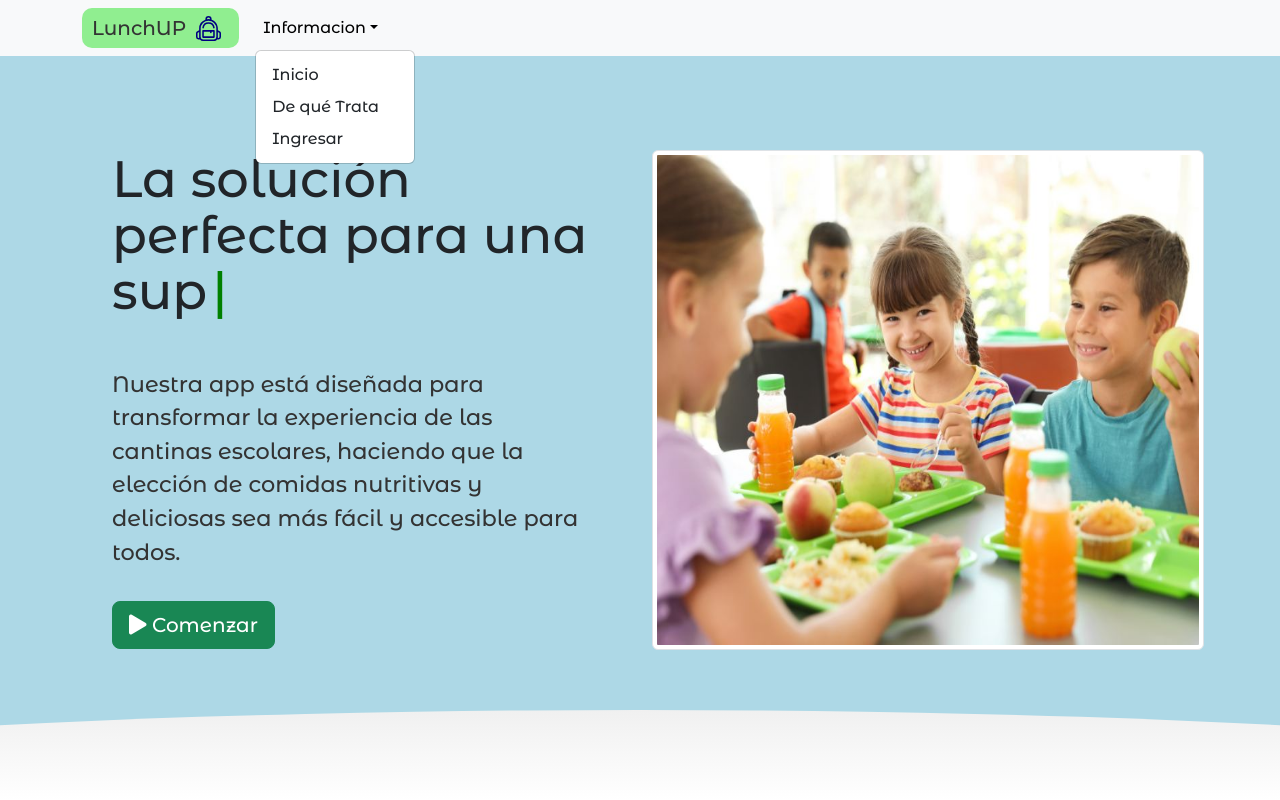
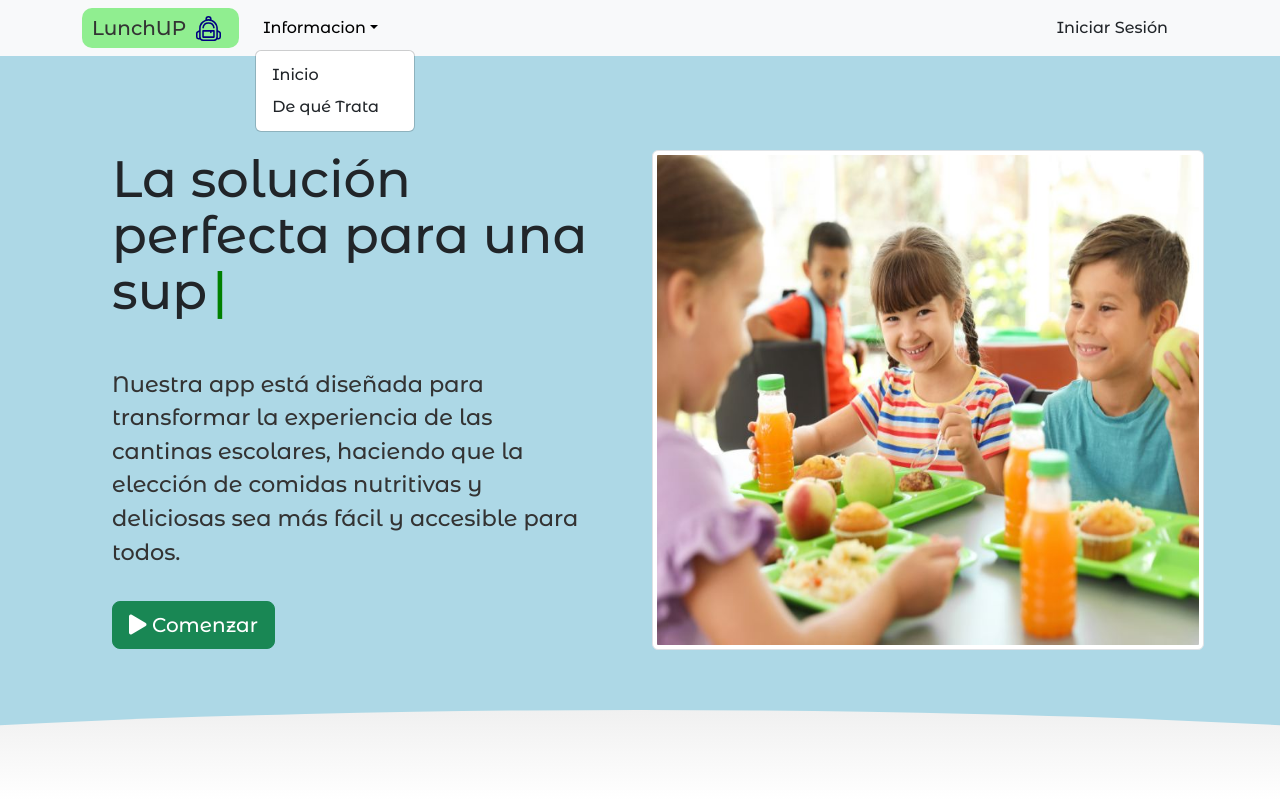
Before and after one commit to LaunchUP-INC/LunchUP-FRONT, a React (Vite) app: page / in a window 1280 px wide. Both pictures are taken after a click on the button "Informacion". Shown: the top 800 px of the page. Built offline with nearby package versions, Linux system fonts and the light colour scheme; no server answers.

Commit message:
Se agrega funcionalidad para que en la landinPage aparezca iniciar sesion/mi perfil, dependiendo si el usuario esta loggueado o no. Se intehra la funcionalidad para que tambien aparezca en un dropdown en pantalllas mas pequeñas

```diff
--- a/src/components/LandingHeader/LandingHeader.jsx
+++ b/src/components/LandingHeader/LandingHeader.jsx
@@ -1,11 +1,34 @@
 import React, { useState, useEffect } from "react";
+import { useNavigate, useLocation } from "react-router-dom";
 import { Link } from "react-scroll";
+import { useAuth0 } from "@auth0/auth0-react";
+import { useSelector } from "react-redux";
 import BagIcon from "../Icons/BagIcon";
 import { Navbar, Nav, NavDropdown, Container } from "react-bootstrap";
 import styles from "./LandingHeader.module.css";
 
 const LandingHeader = () => {
   const [scrolled, setScrolled] = useState(false);
+
+  const navigate = useNavigate();
+  const location = useLocation();
+  const user = useSelector((state) => state.user);
+  const pathToHideNav = ["/", "/login", "/signup", "/admin", "/banned"];
+  const shouldHideNav = pathToHideNav.includes(location.pathname);
+  const { isAuthenticated } = useAuth0();
+  const [isLoged, setIsLoged] = useState(false);
+
+  console.log(isLoged);
+
+  useEffect(() => {
+    if (!isAuthenticated) {
+      if (user) {
+        setIsLoged(true);
+      } else {
+        setIsLoged(false);
+      }
+    }
+  }, [isAuthenticated, user]);
 
   const handleScroll = () => {
     const offset = window.scrollY;
@@ -37,8 +60,13 @@ const LandingHeader = () => {
         </Navbar.Brand>
         <Navbar.Toggle aria-controls="basic-navbar-nav" />
         <Navbar.Collapse id="basic-navbar-nav">
-          <Nav className="me-auto" >
-            <NavDropdown className={styles.dropDown} title="Informacion" id="collapsible-nav-dropdown" >
+          <Nav className="me-auto">
+            <div className="d-none d-lg-block">
+              <NavDropdown
+                className={`${styles.dropDown}`}
+                title="Informacion"
+                id="collapsible-nav-dropdown"
+              >
                 <NavDropdown.Item
                   as={Link}
                   to="about"
@@ -49,16 +77,49 @@ const LandingHeader = () => {
                 </NavDropdown.Item>
                 <NavDropdown.Item
                   as={Link}
-                to="about"
-                href="#"
+                  to="howItWorks"
                   smooth={true}
                   duration={500}
                 >
                   De qué Trata
                 </NavDropdown.Item>
-              <NavDropdown.Item href="/login">Ingresar</NavDropdown.Item>
               </NavDropdown>
+            </div>
+            <div className="d-lg-none">
+              <Nav.Link as={Link} to="about" smooth={true} duration={500}>
+                Inicio
+              </Nav.Link>
+              <Nav.Link as={Link} to="howItWorks"  smooth={true} duration={500}>
+                De qué Trata
+              </Nav.Link>
+              {isAuthenticated || isLoged ? (
+                <Nav.Link onClick={() => navigate("/profile")}>
+                  Mi Perfil
+                </Nav.Link>
+              ) : (
+                <Nav.Link onClick={() => navigate("/login")}>
+                  Iniciar Sesión
+                </Nav.Link>
+              )}
+            </div>
           </Nav>
+          <div className="d-none d-lg-block">
+            {isAuthenticated || isLoged ? (
+              <Nav.Link
+                onClick={() => navigate("/profile")}
+                className={styles["nav-link"]}
+              >
+                Mi Perfil
+              </Nav.Link>
+            ) : (
+              <Nav.Link
+                onClick={() => navigate("/login")}
+                className={styles["nav-link"]}
+              >
+                Iniciar Sesión
+              </Nav.Link>
+            )}
+          </div>
         </Navbar.Collapse>
       </Container>
     </Navbar>
--- a/src/components/LandingHeader/LandingHeader.module.css
+++ b/src/components/LandingHeader/LandingHeader.module.css
@@ -3,7 +3,7 @@
   --color-font: #333333;
   --color-border: #ffb6c1;
   --color-input: #90ee90;
-  --color-secundary: #3333e5;
+  --color-secundary: rgb(189, 189, 189);
   --color-white: #ffffff;
 }
 
@@ -14,6 +14,9 @@
   gap: 10px;
   font-weight: bold;
   color: var(--color-font);
+}
+.navbar-toggler {
+  background-color: #198754;
 }
 
 .navbar-light .navbar-nav .nav-link {
@@ -37,11 +40,20 @@
 .navbar-light .navbar-nav .nav-item .dropdown-menu .dropdown-item:focus {
   color: var(--color-secundary) !important;
   background-color: var(--color-Body) !important;
+  cursor: pointer;
+}
+
+.nav-link {
+  margin-right: 30px;
+}
+.nav-link:hover {
+  background-color: rgb(189, 189, 189) !important;
+  cursor: pointer;
 }
 
 .dropDown a {
   &:hover {
-    background-color: rgb(189, 189, 189)
+    background-color: rgb(189, 189, 189);
   }
 }
 
@@ -67,3 +79,12 @@
   background-color: rgba(255, 255, 255, 0.2) !important;
   color: #007bff !important;
 }
+
+@media (max-width: 768px) {
+  .d-none.d-lg-block {
+    display: none !important;
+  }
+  .d-lg-none {
+    display: block !important;
+  }
+}
--- a/src/components/Nav/Nav.module.css
+++ b/src/components/Nav/Nav.module.css
@@ -7,21 +7,21 @@
   --color-white: #ffffff;
 }
 
-/* Nav.module.css */
+
 .navbar-brand {
-  font-size: 1.5rem; /* Ajusta el tamaño según sea necesario */
+  font-size: 1.5rem;
 }
 
 .nav-link {
-  font-size: 1.2rem; /* Ajusta el tamaño según sea necesario */
+  font-size: 1.2rem;
 }
 
 .navbar-icon {
-  font-size: 1.5rem; /* Ajusta el tamaño según sea necesario */
+  font-size: 1.5rem;
 }
 
 .navbar-badge {
-  font-size: 1.2rem; /* Ajusta el tamaño según sea necesario */
+  font-size: 1.2rem;
 }
 
 
```
Lines whose indentation alone changed are shown as unchanged.
